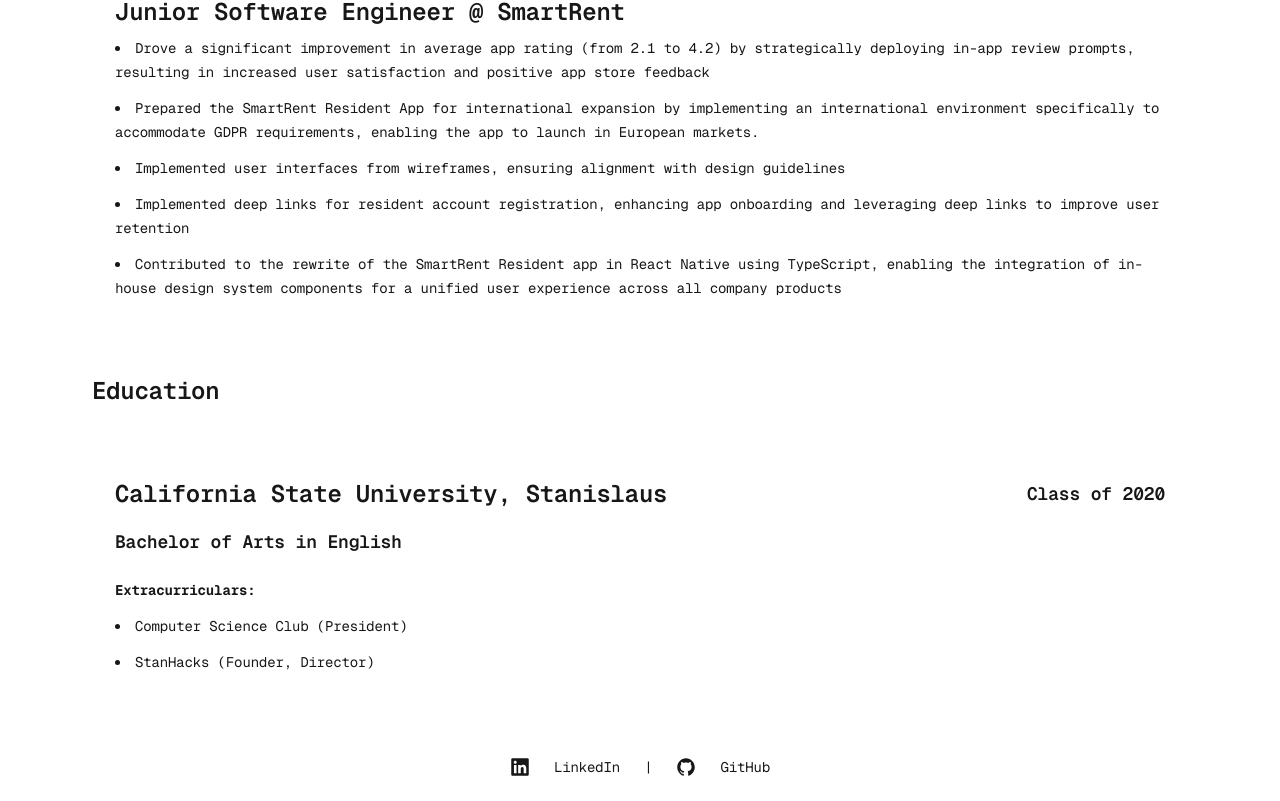
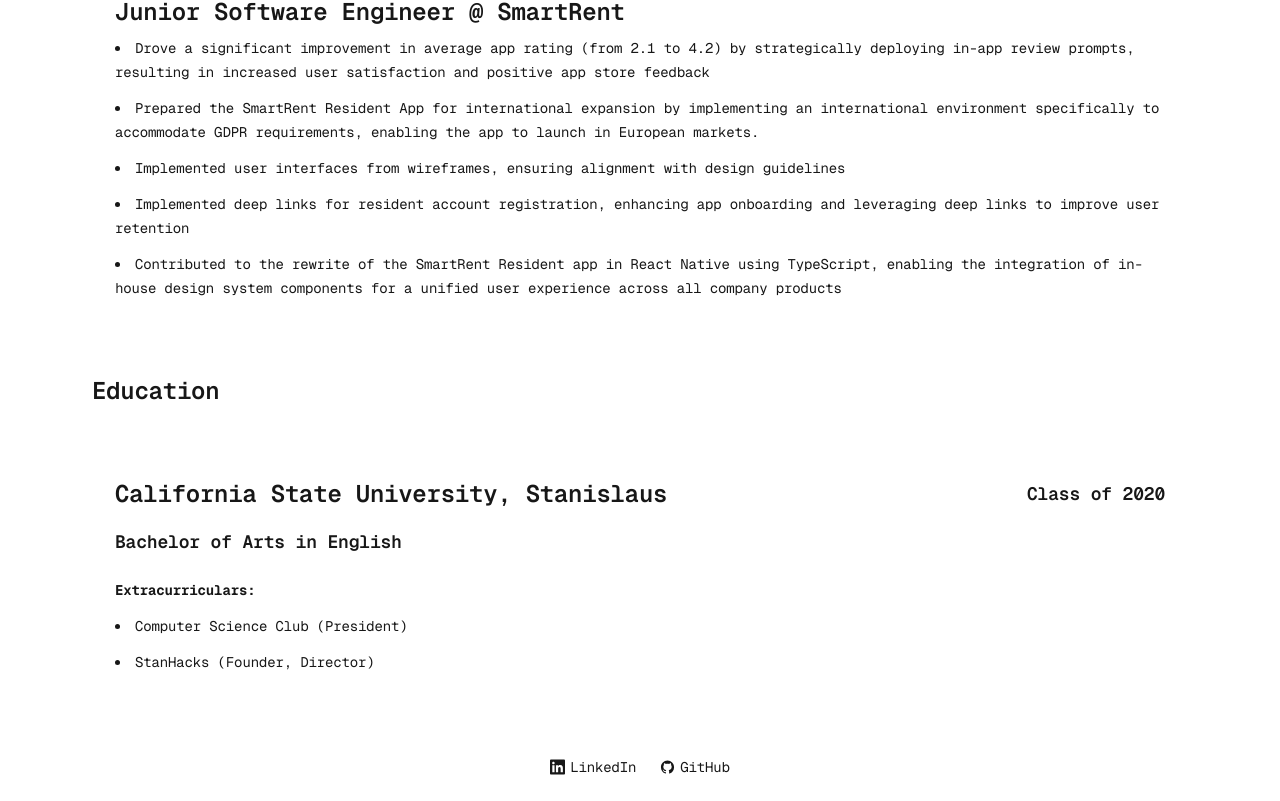
Before and after one commit to endlessrequiem/portfolio-site, a Next.js app: page / in a window 1280 px wide. Shown: the part 1605-2406 px from the top of the page. Built offline with nearby package versions, Linux system fonts and the light colour scheme.

Commit message:
clean up footer

```diff
--- a/src/app/page.tsx
+++ b/src/app/page.tsx
@@ -7,7 +7,8 @@
 import {workExperience} from "@/util/experience";
 import {EducationSection} from "@/components/EducationSection";
 import {AboutMeSection} from "@/components/AboutMe";
-import {FooterLink} from "@/components/FooterLink";
+import {FooterSection} from "@/components/FooterSection";
+import {githubFooter, linkedInFooter} from "@/util/footer";
 
 export default function Home() {
     return (
@@ -20,17 +21,7 @@
                 <EducationSection/>
             </main>
             <footer className={styles.footer} style={{paddingTop: 12}}>
-                <FooterLink
-                    text={strings.linkedIn}
-                    link={"https://www.linkedin.com/in/austinjwhite96/"}
-                    icon={"linkedin"}
-                />
-                <span>|</span>
-                <FooterLink
-                    text={strings.github}
-                    link={"https://github.com/endlessrequiem"}
-                    icon={"github"}
-                />
+                <FooterSection items={[linkedInFooter, githubFooter]}/>
             </footer>
         </div>
     );
--- a/src/components/FooterLink/index.tsx
+++ b/src/components/FooterLink/index.tsx
@@ -13,7 +13,7 @@
     const Icon = getIcon(icon);
 
     return (
-        <>
+        <div style={{display: "flex"}}>
             {Icon}
             <a
                 href={link}
@@ -22,17 +22,18 @@
             >
                 {text}
             </a>
-        </>
+        </div>
     )
 }
 
 function getIcon(icon: string) {
     const iconSize = 20;
+    const rightPadding = "5px";
 
     if (icon === "github") {
-        return <IoLogoGithub size={iconSize} style={{alignSelf: "center"}}/>;
+        return <IoLogoGithub size={iconSize} style={{alignSelf: "center", paddingRight: rightPadding}}/>;
     } else if (icon === "linkedin") {
-        return <FaLinkedin size={iconSize} style={{alignSelf: "center"}}/>;
+        return <FaLinkedin size={iconSize} style={{alignSelf: "center", paddingRight: rightPadding}}/>;
     } else {
         return null;
     }
--- /dev/null
+++ b/src/components/FooterSection/index.tsx
@@ -0,0 +1,22 @@
+import React from "react";
+import {FooterLink} from "@/components/FooterLink";
+
+
+type FooterSectionProps = {
+    items: FooterItem[];
+}
+
+export type FooterItem = {
+    text: string;
+    link: string;
+    icon: string;
+}
+
+export const FooterSection: React.FC<FooterSectionProps> = ({items}) => {
+    return (
+        items.map(
+            (item, index) =>
+                <FooterLink key={index} text={item.text} link={item.link} icon={item.icon}/>
+        )
+    )
+}
--- /dev/null
+++ b/src/util/footer.ts
@@ -0,0 +1,14 @@
+import {FooterItem} from "@/components/FooterSection";
+import {strings} from "@/app/page.strings";
+
+export const linkedInFooter: FooterItem = {
+    text: strings.linkedIn,
+    link: "https://www.linkedin.com/in/austinjwhite96/",
+    icon: "linkedin"
+}
+
+export const githubFooter: FooterItem = {
+    text: strings.github,
+    link: "https://github.com/endlessrequiem",
+    icon: "github"
+}
```
